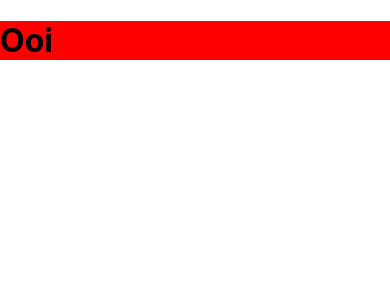
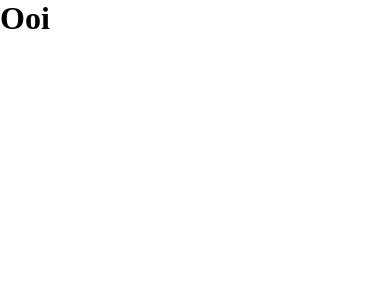
Before and after one commit to Projeto-Flash/prototipo-x, a Next.js app: page / in a window 390 px wide. Shown: the top 300 px of the page. Built offline with nearby package versions, Linux system fonts and the light colour scheme.

Commit message:
creating structure Atomic Design

```diff
--- a/pages/_app.js
+++ /dev/null
@@ -1,7 +0,0 @@
-import '../styles/globals.css'
-
-function MyApp({ Component, pageProps }) {
-  return <Component {...pageProps} />
-}
-
-export default MyApp
--- /dev/null
+++ b/src/pages/_app.js
@@ -0,0 +1,16 @@
+// Libs
+import * as S from '../styles/globals'
+
+// Styles
+import { theme } from '../styles/theme'
+
+function MyApp({ Component, pageProps }) {
+  return (
+      <S.ThemeContainer theme={theme}>
+        <S.GlobalStyles  />
+        <Component {...pageProps} />
+      </S.ThemeContainer>
+    )
+}
+
+export default MyApp
--- a/pages/index.js
+++ b/src/pages/index.js
@@ -2,7 +2,6 @@
 import styled from "styled-components"
 
 const Title = styled.h1`
-  background: red;
 `
 
 export default function Home() {
--- /dev/null
+++ b/src/styles/globals.js
@@ -0,0 +1,17 @@
+// Libs
+import { ThemeProvider, createGlobalStyle } from "styled-components";
+
+
+export const ThemeContainer = ThemeProvider
+
+export const GlobalStyles = createGlobalStyle`
+  * {
+    margin: 0;
+    padding: 0;
+    box-sizing: border-box;
+    border: none;
+    outline: none;
+    list-style: none;
+    text-decoration: none;
+  }
+`
--- /dev/null
+++ b/src/styles/theme.js
@@ -0,0 +1,37 @@
+export const theme = {
+  colors: {
+    primaryColor: '#0A1128',
+    secondaryColor: '#dc143c',
+    white: '#FFFFFF',
+    mediumGray: '#DDDDDD',
+  },
+  font: {
+    family: {
+      default: "'Open Sans', sans-serif",
+      secondary: "'Montserrat', sans-serif",
+    },
+    sizes: {
+      xsmall: '8rem',
+      small: '1.6rem',
+      medium: '2.4rem',
+      large: '3.2rem',
+      xlarge: '4.0rem',
+      xxlarge: '4.8rem',
+      huge: '5.6rem',
+      xhuge: '6.4rem',
+    },
+  },
+  media: {
+    lteMedium: '(max-width: 768px)',
+  },
+  spacings: {
+    xsmall: '8rem',
+    small: '1.6rem',
+    medium: '2.4rem',
+    large: '3.2rem',
+    xlarge: '4.0rem',
+    xxlarge: '4.8rem',
+    huge: '5.6rem',
+    xhuge: '6.4rem',
+  },
+};
--- a/styles/globals.css
+++ /dev/null
@@ -1,16 +0,0 @@
-html,
-body {
-  padding: 0;
-  margin: 0;
-  font-family: -apple-system, BlinkMacSystemFont, Segoe UI, Roboto, Oxygen,
-    Ubuntu, Cantarell, Fira Sans, Droid Sans, Helvetica Neue, sans-serif;
-}
-
-a {
-  color: inherit;
-  text-decoration: none;
-}
-
-* {
-  box-sizing: border-box;
-}
```
Also changed, not shown: styles/Home.module.css (deleted, +0 -116 lines), src/pages/_document.js (renamed from pages/_document.js), src/pages/api/hello.js (renamed from pages/api/hello.js).
